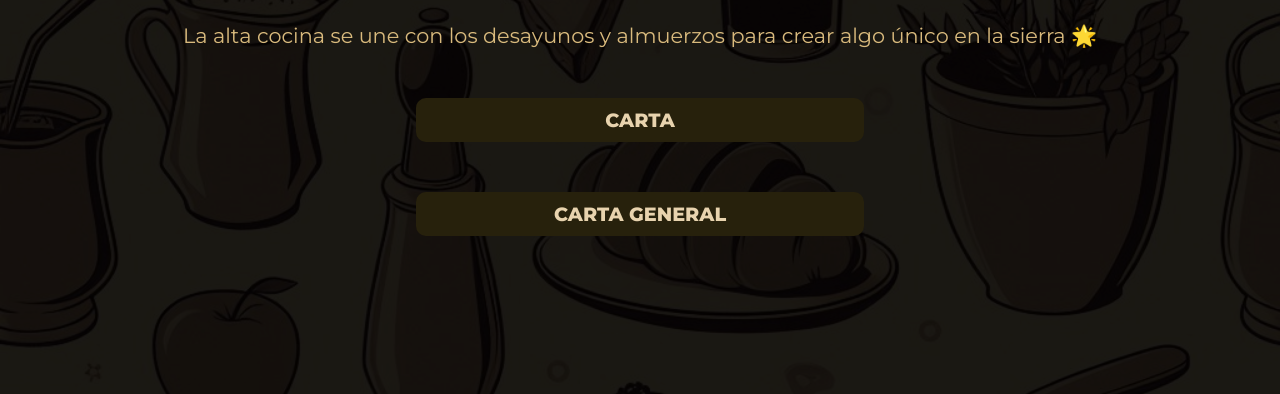
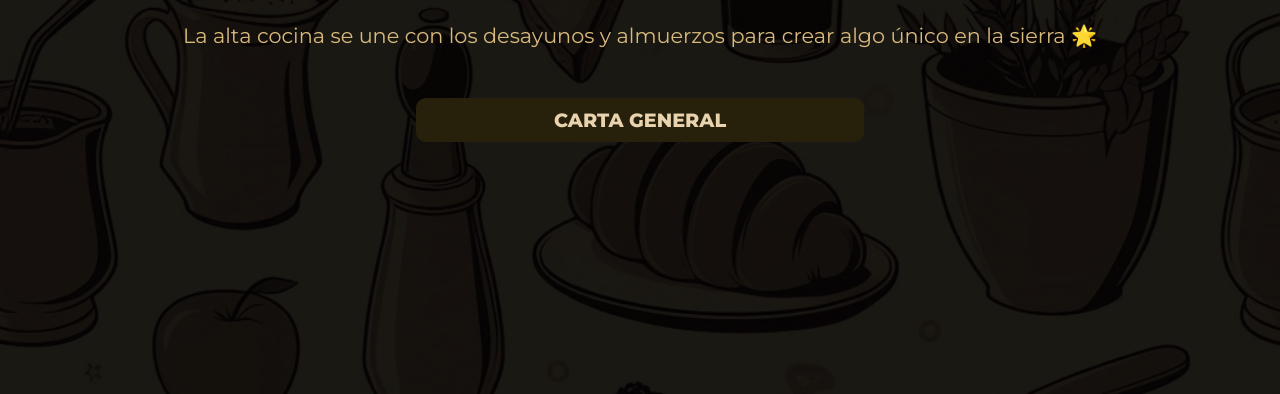
Before and after one commit to 100451272/kanalla-sky-bar, a plain HTML site: page kanalla-brunch.html in a window 1280 px wide. Shown: the part 406-800 px from the top of the page. Drawn offline with Linux system fonts and the light colour scheme.

Commit message:
Updated general menu

```diff
--- a/kanalla-brunch.html
+++ b/kanalla-brunch.html
@@ -20,8 +20,7 @@
         <img src="assets/images/kny brunch mod2 transparente - color.png" alt="Kanalla Burger" class="logo-img" />
         <h2 class="burger-title">KANALLA BRUNCH</h2>
         <p class="burger-text">La alta cocina se une con los desayunos y almuerzos para crear algo único en la sierra &#127775;</p>
-        <a href="assets/documents/CARTA DESAYUNOS.pdf" target="_blank" class="boton-carta">CARTA</a>
-        <a href="assets/documents/0-7643052626376459624(1).pdf" target="_blank" class="boton-carta">CARTA GENERAL</a>
+        <a href="assets/documents/Carta Kanalla.pdf" target="_blank" class="boton-carta">CARTA GENERAL</a>
         <!-- <div class="wrapper-carousel">
             <i id="left-carousel" class="fa-solid fa-angle-left"></i>
             <div class="carousel">
```
Also changed, not shown: kanalla-burger.html (+1 -1 lines), 1 other file.
